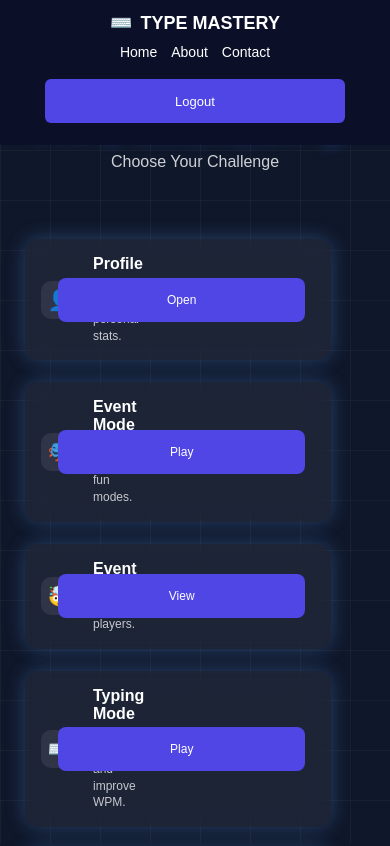
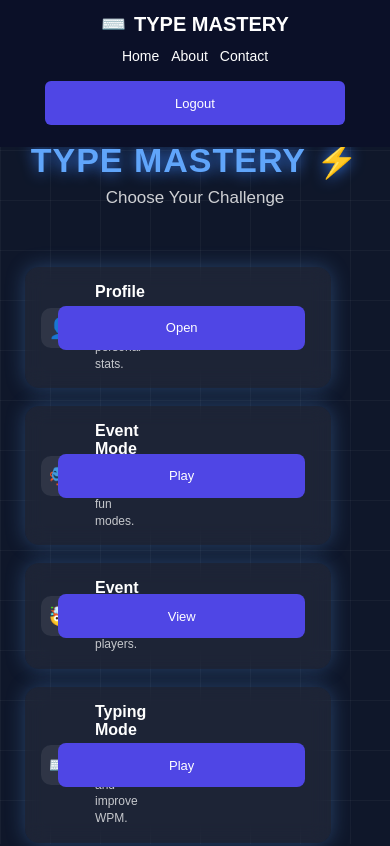
Before and after one commit to AksaAnoob/typing-speed-enhancer, a plain HTML site: page mode.html in a window 390 px wide. Shown: the top 846 px of the page. Drawn offline with Linux system fonts and the light colour scheme.

Commit message:
updated frontend

```diff
--- a/mode.html
+++ b/mode.html
@@ -351,20 +351,75 @@
 
 /* ================= SMALL MOBILE FIXES ================= */
 
-@media(max-width:700px){
+@media screen and (max-width:768px){
+
+    /* NAVBAR */
+
+    .navbar{
+        height:auto;
+        flex-direction:column;
+        align-items:center;
+        justify-content:center;
+        padding:12px 15px;
+    }
+
+    .logo{
+        margin:0;
+        font-size:20px;
+        margin-bottom:12px;
+    }
+
+    .nav-right{
+        width:100%;
+        justify-content:center;
+        align-items:center;
+        flex-wrap:wrap;
+        gap:12px;
+        margin-left:0;
+    }
+
+    .nav-right a{
+        font-size:14px;
+    }
+
+    .logout-btn{
+        padding:7px 14px;
+        font-size:13px;
+    }
+
+    /* HERO */
+
+    .hero{
+        padding-top:130px;
+        padding-left:15px;
+        padding-right:15px;
+    }
+
+    .hero h1{
+        font-size:34px;
+    }
+
+    .hero h2{
+        font-size:17px;
+    }
+
+    /* MODE GRID */
 
     .mode-container{
         grid-template-columns:1fr;
+        gap:18px;
         padding:15px;
+        margin-top:20px;
     }
 
     .mode-card{
         padding:16px;
+        min-height:85px;
     }
 
     .icon{
-        width:38px;
-        height:38px;
+        width:40px;
+        height:40px;
         font-size:20px;
     }
 
@@ -377,8 +432,8 @@
     }
 
     .mode-card button{
-        padding:7px 12px;
-        font-size:12px;
+        padding:8px 14px;
+        font-size:13px;
     }
 }
    </style>
```
